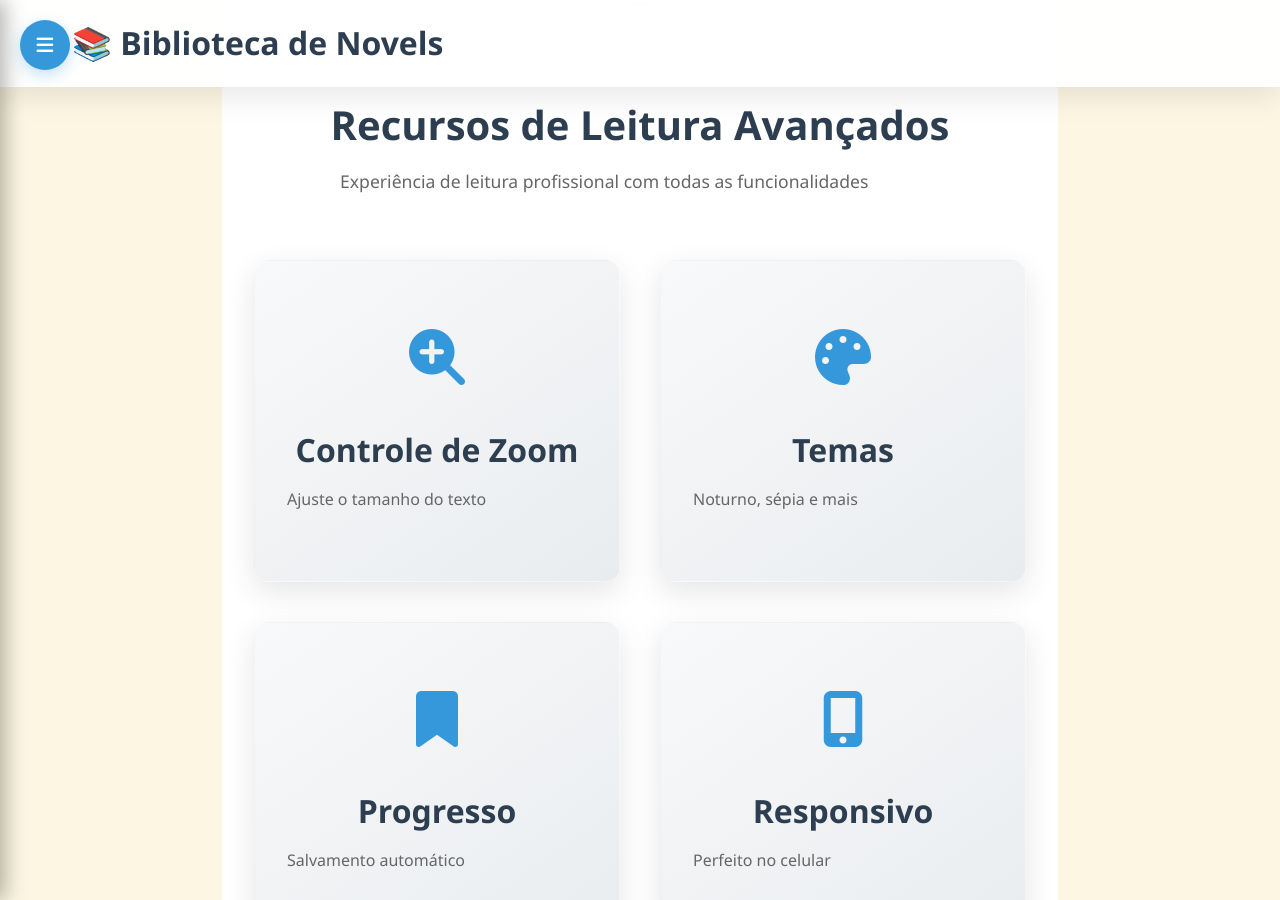
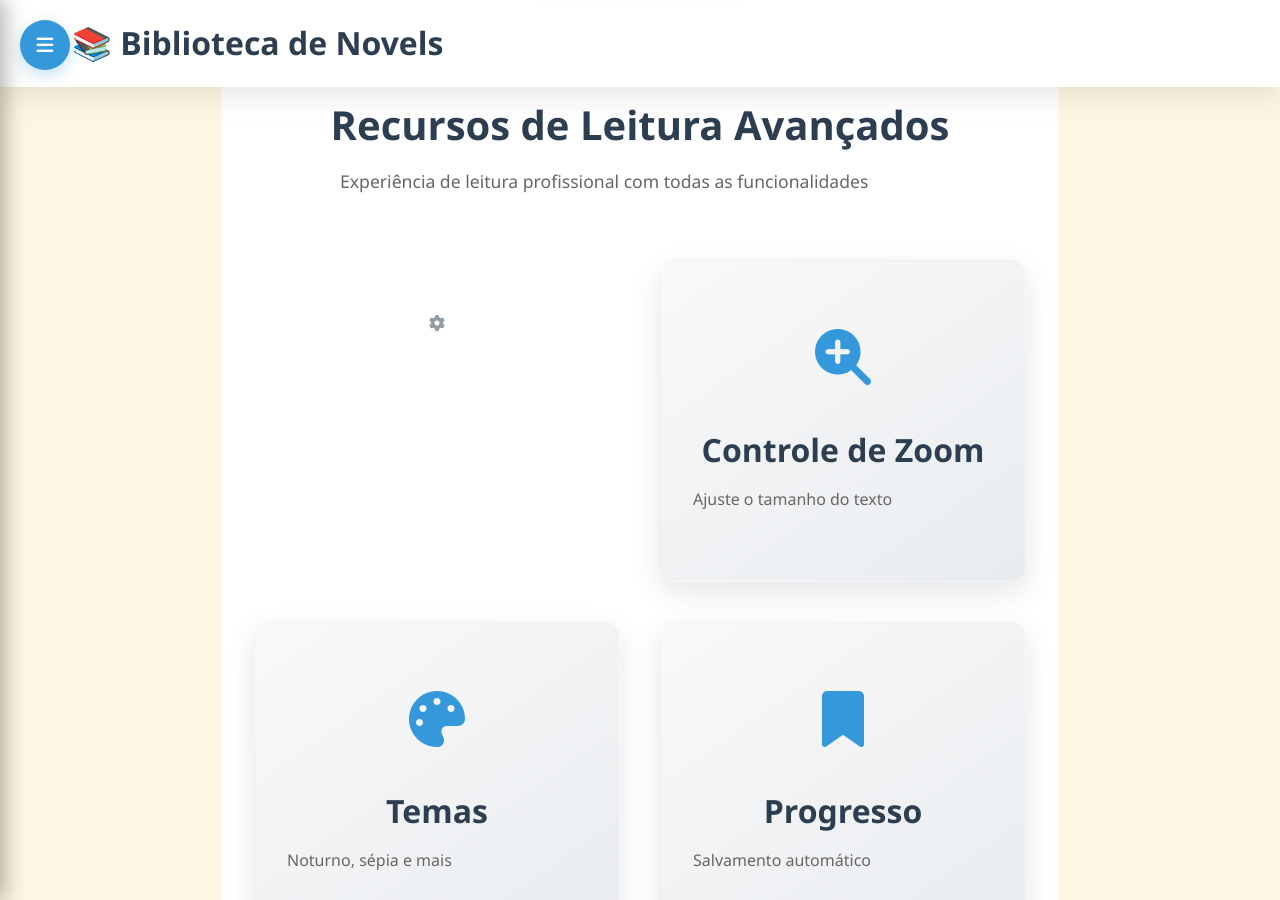
Before and after one commit to TDaniloJ/minhas-novels, a Jekyll site: the page built from index.md, in a window 1280 px wide and 900 px high, scrolled down 1537 px. Built offline with Jekyll 4.4.1, drawn with Linux system fonts in a browser that asks for light colours.

Commit message:
ajuste
foi feito agus ajustes

```diff
--- a/_admin/login.html
+++ b/_admin/login.html
@@ -19,7 +19,7 @@
             e.preventDefault();
             const pass = document.getElementById('adminPass').value;
             // Senha hardcoded (não é seguro, mas funcional para GitHub Pages)
-            if (pass === 'sua_senha_secreta') {
+            if (pass === 459138) {
                 localStorage.setItem('adminAuth', 'true');
                 window.location.href = 'index.html';
             } else {
--- a/index.md
+++ b/index.md
@@ -56,6 +56,14 @@ title: "Biblioteca de Novels"
       <p>Experiência de leitura profissional com todas as funcionalidades</p>
     </div>
     <div class="features-grid">
+
+
+          <div class="admin-access" style="text-align: center; margin-top: 50px; opacity: 0.5;">
+      <a href="{{ site.baseurl }}/_admin/login.html" style="color: inherit; text-decoration: none;">
+        <i class="fas fa-cog"></i>
+      </a>
+    </div>
+
       <div class="feature-card"><div class="feature-icon"><i class="fas fa-search-plus"></i></div><h3>Controle de Zoom</h3><p>Ajuste o tamanho do texto</p></div>
       <div class="feature-card"><div class="feature-icon"><i class="fas fa-palette"></i></div><h3>Temas</h3><p>Noturno, sépia e mais</p></div>
       <div class="feature-card"><div class="feature-icon"><i class="fas fa-bookmark"></i></div><h3>Progresso</h3><p>Salvamento automático</p></div>
```
Also changed, not shown: novels/era-do-qi/index.md (+0 -4 lines), novels/era-do-qi/imagens/seita-flor-celestial.png (added), 2 other files.
